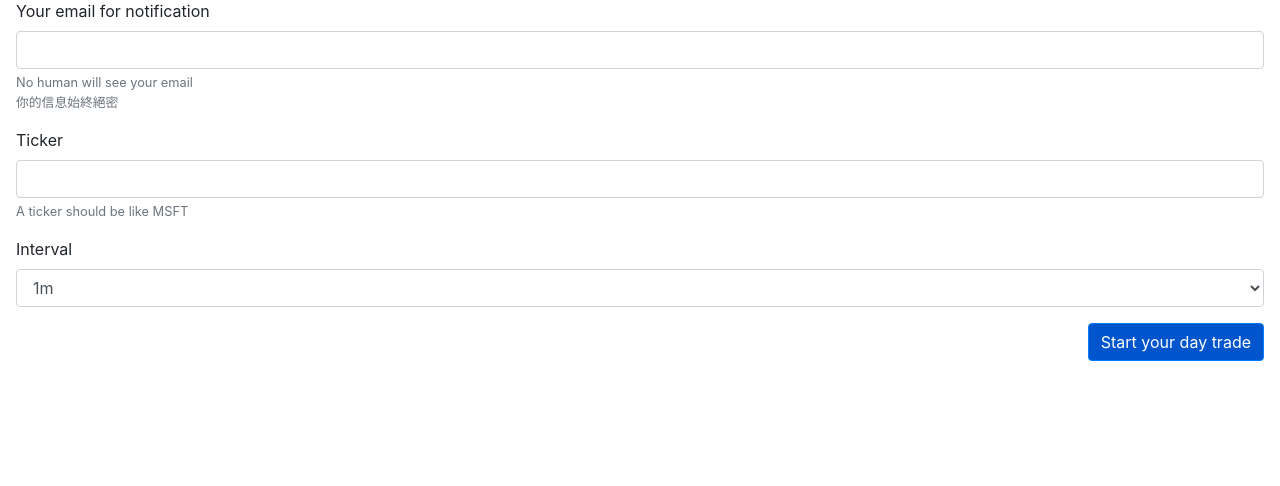
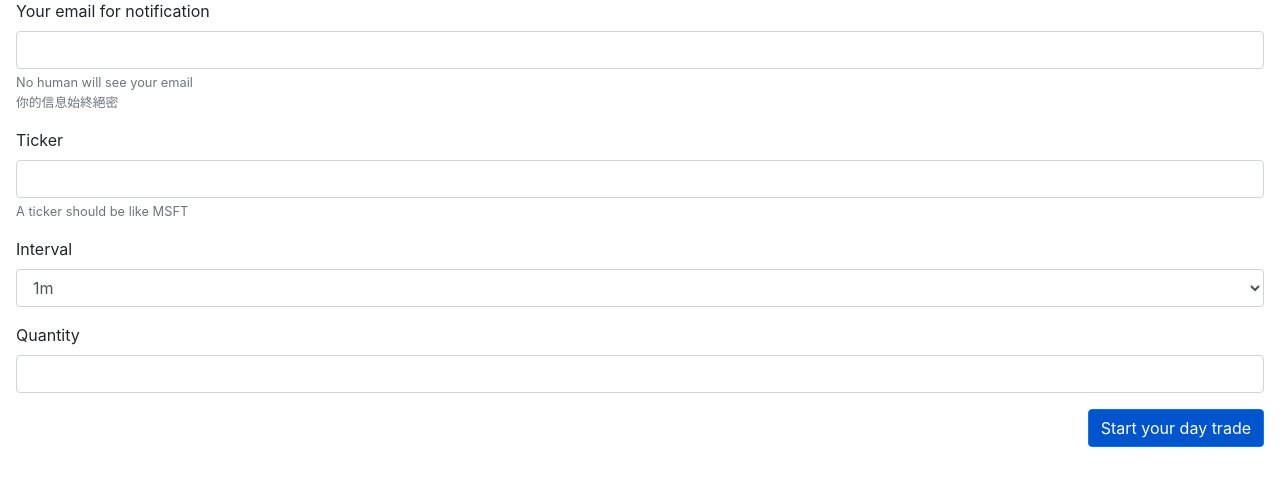
Before and after one commit to kcui23/Longbridge, a Flask app: page /longbridge-day-trade in a window 1280 px wide. Shown: the part 55-541 px from the top of the page. Run offline with Flask 3, Linux system fonts and the light colour scheme; some libraries are stand-ins or nearby versions.

Commit message:
added day trade quality

```diff
--- a/app/templates/longbridge_day_trade.html
+++ b/app/templates/longbridge_day_trade.html
@@ -41,8 +41,12 @@
                 <option>1d</option>
             </select>
         </div>
+        <div class="form-group">
+            <label for="customQuantity">Quantity</label>
+            <input type="number" name="customQuantity" id="customQuantity" class="form-control" min="1">
+        </div>
         <div style="text-align: right;">
-            <a type="submit" id="start_daytrade" class="btn btn-primary"
+            <a type="submit" id="start_day_trade" class="btn btn-primary"
                style="background-color: #0055cc;" onclick="setDayTradeConfiguration()">
                 Start your day trade
             </a>
```
